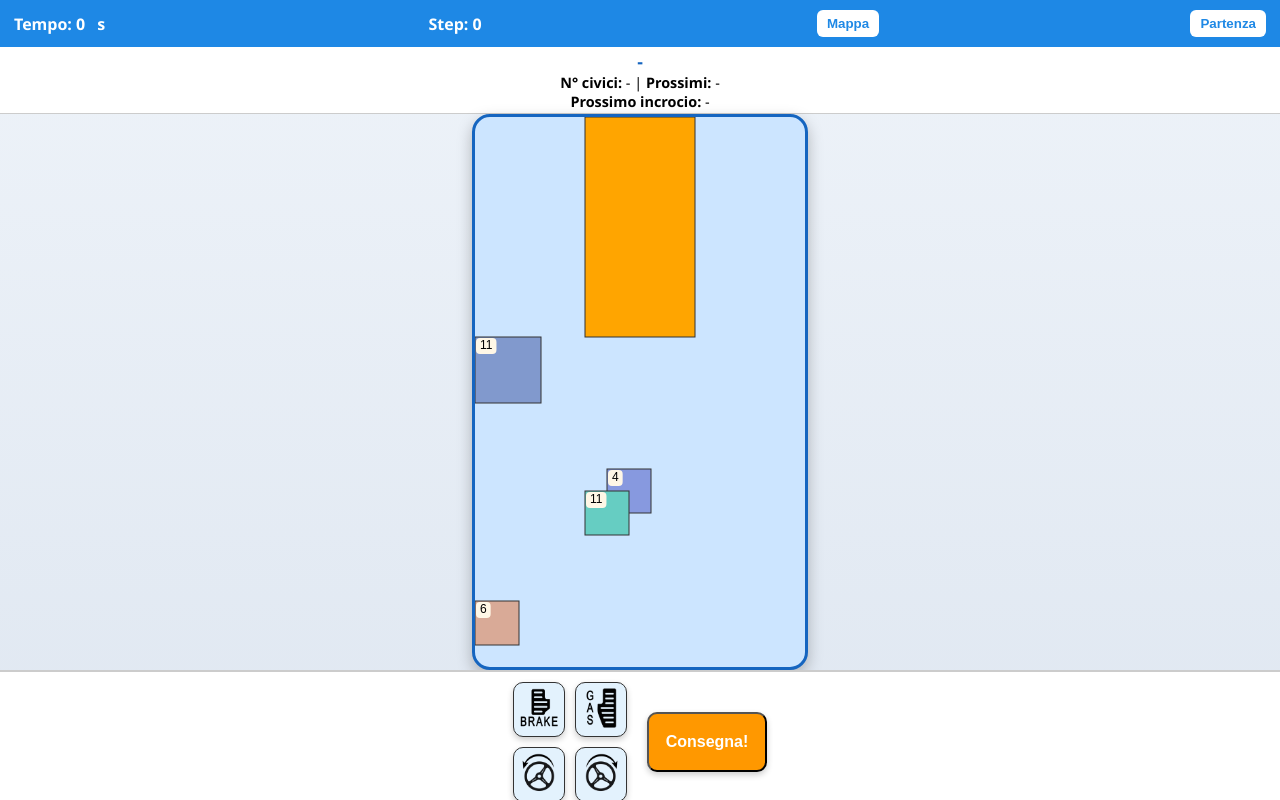
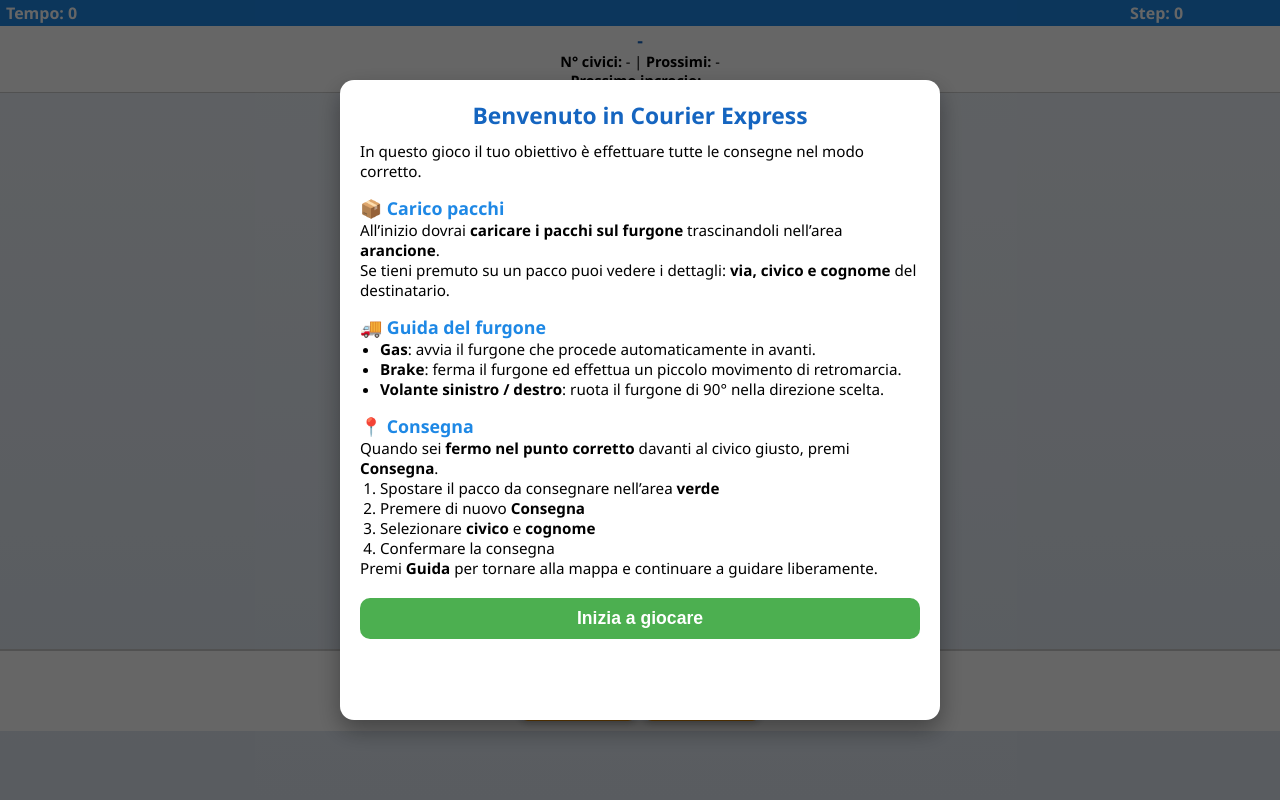
Before and after one commit to CourierLife/CourierExpress, a plain HTML site: page index.html in a window 1280 px wide. Drawn offline with Linux system fonts and the light colour scheme.

Commit message:
Add files via upload

```diff
--- a/courier.css
+++ b/courier.css
@@ -25,7 +25,7 @@ body {
 ====================== */
 #hud {
     width: 100%;
-    padding: 10px 14px;
+    padding: 2px 6px;
     background: #1e88e5;
     color: #fff;
     display: flex;
@@ -36,22 +36,10 @@ body {
 }
 
     #hud span {
-        margin-right: 12px;
+        min-width: 100px; /* garantisce spazio fisso per timer o step */
+        text-align: left;
+        display: inline-block;
     }
-
-    #hud button {
-        background: #fff;
-        color: #1e88e5;
-        border: none;
-        padding: 6px 10px;
-        border-radius: 6px;
-        font-weight: bold;
-        cursor: pointer;
-    }
-
-        #hud button:hover {
-            background: #e3f2fd;
-        }
 
 /* ======================
    INFO STRADA
@@ -74,12 +62,12 @@ body {
    AREA GIOCO
 ===================== */
 #gameContainer {
-    flex: 1;
+    flex: 0 0 auto; /* non crescere, altezza naturale del canvas */
     width: 100%;
     display: flex;
-    justify-content: center; /* mantiene orizzontale centrato */
-    align-items: flex-start; /* in alto, subito sotto le info */
-    margin-top: 0; /* niente margine extra */
+    justify-content: center;
+    align-items: flex-start; /* canvas in alto */
+    margin: 0; /* niente margine */
 }
 
 canvas {
@@ -87,12 +75,14 @@ canvas {
     border-radius: 18px;
     border: 3px solid #1565c0;
     box-shadow: 0 6px 15px rgba(0,0,0,0.25);
+    display: block;
 }
 
 /* ======================
    CONTROLLI
 ====================== */
 #controls {
+    margin: 0;
     width: 100%;
     background: #fff;
     border-top: 2px solid #ccc;
@@ -256,3 +246,89 @@ canvas {
     border: none;
     cursor: pointer;
 }
+
+/* ======================
+   MODALE REGOLE INIZIALI
+====================== */
+#rulesModal {
+    position: fixed;
+    top: 0;
+    left: 0;
+    width: 100%;
+    height: 100%;
+    background: rgba(0, 0, 0, 0.6);
+    display: flex;
+    justify-content: center;
+    align-items: center;
+    z-index: 2000;
+}
+
+#rulesContent {
+    background: #ffffff;
+    padding: 20px;
+    max-width: 600px;
+    width: 90%;
+    height: 80vh; /* 80% altezza viewport */
+    overflow-y: auto; /* scroll interno */
+    border-radius: 14px;
+    box-shadow: 0 10px 25px rgba(0,0,0,0.35);
+    font-size: 0.95rem;
+}
+
+    #rulesContent h2 {
+        text-align: center;
+        color: #1565c0;
+        margin-bottom: 10px;
+    }
+
+    #rulesContent h3 {
+        margin-top: 15px;
+        color: #1e88e5;
+    }
+
+    #rulesContent ul,
+    #rulesContent ol {
+        margin-left: 20px;
+    }
+
+    #rulesContent button {
+        margin-top: 20px;
+        width: 100%;
+        padding: 10px;
+        font-size: 1.1rem;
+        font-weight: bold;
+        border: none;
+        border-radius: 10px;
+        background: #4caf50;
+        color: #fff;
+        cursor: pointer;
+    }
+
+        #rulesContent button:hover {
+            background: #43a047;
+        }
+
+/* Pulsanti iniziali: Mappa & Partenza */
+#startButton button {
+    background: #ff9800;
+    color: #fff;
+    font-size: 16px;
+    font-weight: bold;
+    width: 120px;
+    height: 60px;
+    border-radius: 10px;
+    border: none;
+    cursor: pointer;
+    box-shadow: 0 3px 6px rgba(0,0,0,0.2);
+}
+
+    /* Hover */
+    #startButton button:hover {
+        background: #fb8c00;
+    }
+
+/* Layout affiancato */
+#startButton {
+    display: flex;
+    gap: 15px;
+}
--- a/courier.js
+++ b/courier.js
@@ -496,12 +496,6 @@ function openDeliveryModal(currentStreet, civicsOnTile) {
 
         packages.splice(index, 1);
 
-        alert(
-            `✅ Pacco consegnato!\n` +
-            `${selectedRecipient}\n` +
-            `${currentStreet}, civico ${selectedCivic.number}`
-        );
-
         modal.style.display = "none";
         draw();
     };
--- a/courierDatabase.js
+++ b/courierDatabase.js
@@ -328,7 +328,7 @@ class Package {
 const PACKAGE_TYPES = [
     { w: 3, h: 3, count: 1 },
    // { w: 3, h: 2, count: 2 },
-    { w: 2, h: 2, count: 3 },
+   // { w: 2, h: 2, count: 3 },
    // { w: 2, h: 1, count: 4 },
    // { w: 1, h: 1, count: 6 },
 ];
@@ -471,6 +471,47 @@ console.log(
     mapData.flat().filter(t => t.type === 1 && t.street && t.numbers)
 );
 
+// Ora iniziale del timer (ore e minuti)
+let gameHours = 9;
+let gameMinutes = 0;
+let timerInterval = null;
+
+// Funzione per aggiornare il timer
+function updateTimer() {
+    gameMinutes++;
+
+    if (gameMinutes >= 60) {
+        gameMinutes = 0;
+        gameHours++;
+    }
+
+    const displayHours = String(gameHours).padStart(2, "0");
+    const displayMinutes = String(gameMinutes).padStart(2, "0");
+    document.getElementById("timer").innerText = `${displayHours}:${displayMinutes}`;
+
+    // Fine turno
+    if ((gameHours === 18 && gameMinutes === 30) || packages.length === 0) {
+        clearInterval(timerInterval);
+        console.log("Timer fermo!");
+    }
+}
+
+// Parte quando premi il pulsante "Partenza"
+document.getElementById("completeButton").addEventListener("click", () => {
+    if (!timerInterval) { // evita di avviare più intervalli
+        timerInterval = setInterval(updateTimer, 1000); // 1 secondo reale = 1 minuto di gioco
+    }
+});
+
+// Interrompe automaticamente quando consegni l'ultimo pacco
+function onPackageDelivered(deliveredIndex) {
+    packages.splice(deliveredIndex, 1);
+
+    if (packages.length === 0 && timerInterval) {
+        clearInterval(timerInterval);
+        console.log("Ultimo pacco consegnato, timer fermo!");
+    }
+}
 document.getElementById('mapButton').addEventListener('click', () => {
     console.log("Premuto mappa, prima:", mode);
     if (mode === "mappa") {
@@ -487,6 +528,9 @@ document.getElementById('completeButton').addEventListener('click', () => {
     if (allPackagesInVan()) {
         mode = "mappa"; // switch automatico alla modalità mappa
         draw();
+        document.getElementById('startButton').style.display = "none";
+        document.getElementById('moveControls').style.display = "block";
+        document.getElementById('deliveryButtonContainer').style.display = "block";
     } else {
         alert("Ci sono ancora pacchi da caricare nel furgone!");
     }
@@ -515,3 +559,12 @@ document.getElementById('driveButton').addEventListener('click', () => {
     document.getElementById('deliveryButton').style.display = "block";
     document.getElementById('deliveryControls').style.display = "none";
 });
+// Mostra la finestra delle regole all'avvio
+window.addEventListener('load', () => {
+    document.getElementById('rulesModal').style.display = "flex";
+});
+
+// Chiudi la finestra e inizia il gioco
+document.getElementById('startGameButton').addEventListener('click', () => {
+    document.getElementById('rulesModal').style.display = "none";
+});
--- a/index.html
+++ b/index.html
@@ -8,10 +8,8 @@
 </head>
 <body>
     <div id="hud">
-        <span>Tempo: <span id="timer">0</span>s</span>
+        <span>Tempo: <span id="timer">0</span></span>
         <span>Step: <span id="steps">0</span></span>
-        <button id="mapButton">Mappa</button>
-        <button id="completeButton">Partenza</button>
     </div>
     <div id="streetInfoContainer">
 
@@ -32,7 +30,11 @@
     </div>
 
     <div id="controls">
-        <div id="moveControls">
+        <div id="startButton" style="display:block">
+            <button id="mapButton">Mappa</button>
+            <button id="completeButton">Partenza</button>
+        </div>
+        <div id="moveControls" style="display:none">
             <!-- Prima riga: acceleratore e freno -->
             <div class="control-row">
                 <button id="down"><img src="img/brake.png" alt="Brake" /></button>
@@ -47,14 +49,13 @@
         </div>
 
         <!-- Pulsante consegna a destra -->
-        <div id="deliveryButtonContainer">
+        <div id="deliveryButtonContainer" style="display:none">
             <button id="deliveryButton">Consegna!</button>
         </div>
         <!-- Nuovi pulsanti per la modalità consegna -->
         <div id="deliveryControls" style="display:none;">
             <button id="driveButton">Guida</button>
             <button id="deliverButton">Consegna</button>
-    </div>
         </div>
 
         <div id="deliveryModal" style="display:none; position:fixed; top:0; left:0; width:100%; height:100%; background: rgba(0,0,0,0.5); z-index:1000;">
@@ -66,10 +67,58 @@
                 <button id="closeDeliveryModal" style="margin-top:20px;">Chiudi</button>
             </div>
         </div>
+    </div>
+
+    <div id="rulesModal">
+        <div id="rulesContent">
+            <h2>Benvenuto in Courier Express</h2>
+
+            <p>
+                In questo gioco il tuo obiettivo è effettuare tutte le consegne nel modo corretto.
+            </p>
+
+            <h3>📦 Carico pacchi</h3>
+            <p>
+                All’inizio dovrai <strong>caricare i pacchi sul furgone</strong> trascinandoli
+                nell’area <strong>arancione</strong>.
+            </p>
+            <p>
+                Se tieni premuto su un pacco puoi vedere i dettagli:
+                <strong>via, civico e cognome</strong> del destinatario.
+            </p>
+
+            <h3>🚚 Guida del furgone</h3>
+            <ul>
+                <li><strong>Gas</strong>: avvia il furgone che procede automaticamente in avanti.</li>
+                <li><strong>Brake</strong>: ferma il furgone ed effettua un piccolo movimento di retromarcia.</li>
+                <li><strong>Volante sinistro / destro</strong>: ruota il furgone di 90° nella direzione scelta.</li>
+            </ul>
+
+            <h3>📍 Consegna</h3>
+            <p>
+                Quando sei <strong>fermo nel punto corretto</strong> davanti al civico giusto,
+                premi <strong>Consegna</strong>.
+            </p>
+
+            <ol>
+                <li>Spostare il pacco da consegnare nell’area <strong>verde</strong></li>
+                <li>Premere di nuovo <strong>Consegna</strong></li>
+                <li>Selezionare <strong>civico</strong> e <strong>cognome</strong></li>
+                <li>Confermare la consegna</li>
+            </ol>
+
+            <p>
+                Premi <strong>Guida</strong> per tornare alla mappa e continuare a guidare liberamente.
+            </p>
+
+            <button id="startGameButton">Inizia a giocare</button>
+        </div>
+    </div>
 
     <script src="cognomi.js"></script>
     <script src="courierDatabase.js"></script>
     <script src="courierPacchi.js"></script>
     <script src="courier.js"></script>
+    <!-- MODALE REGOLE INIZIALI -->
 </body>
 </html>
```
Also changed, not shown: courierPacchi.js (line endings or trailing spaces). Lines whose indentation alone changed are shown as unchanged.
